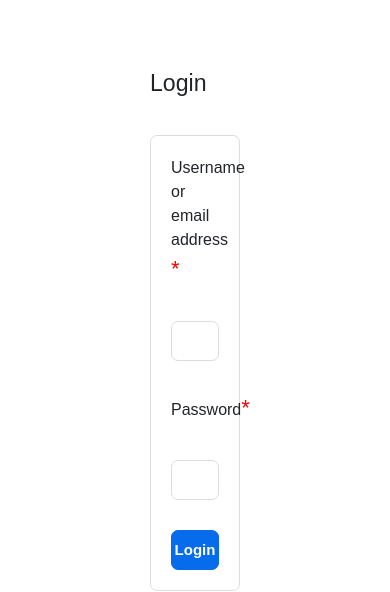
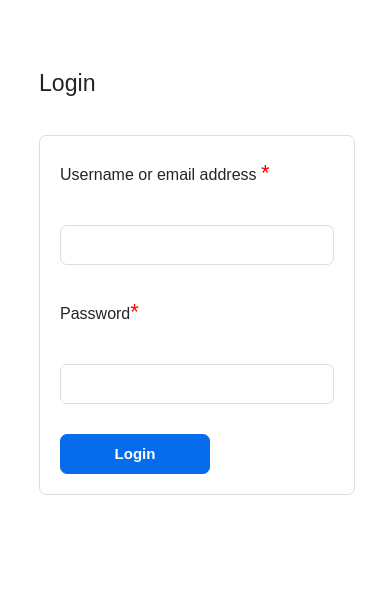
Before and after one commit to hamzabalouty/Drugstore, a React (Create React App) app: page /profile in a window 390 px wide. Shown: the part 392-984 px from the top of the page. Built offline with nearby package versions, Linux system fonts and the light colour scheme.

Commit message:
Update Profile.css

```diff
--- a/src/pages/Profile/Profile.css
+++ b/src/pages/Profile/Profile.css
@@ -65,3 +65,15 @@
   background-color: #8ed1fc;
   border: 1px solid #8ed1fc;
 }
+
+/* START RWD */
+@media screen and (max-width: 768px){
+  .profile-box,
+  .profile-body{
+    width: 90%;
+  }
+  .profile-body{
+    margin-left: 10%;
+  }
+}
+/* END RWD */
```
